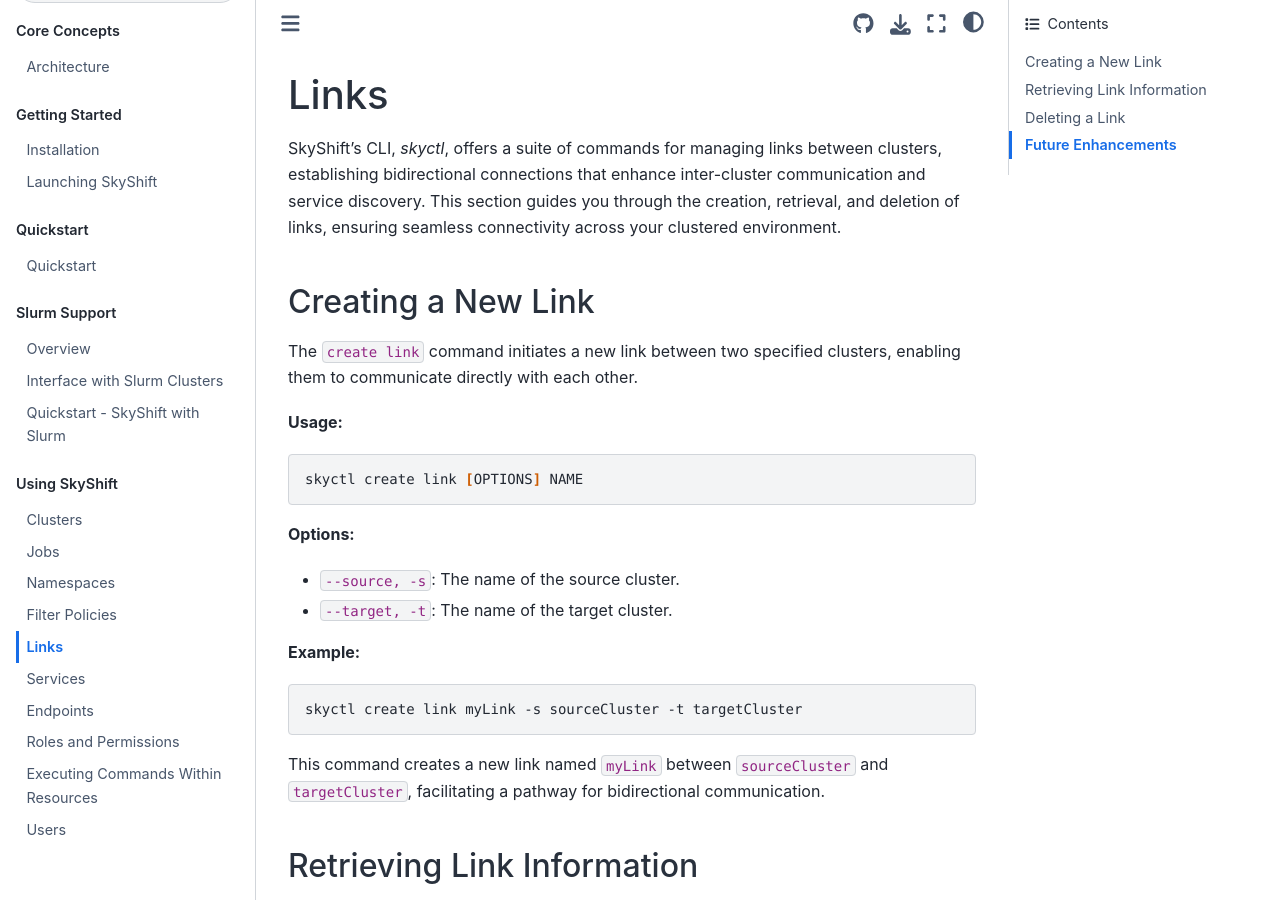
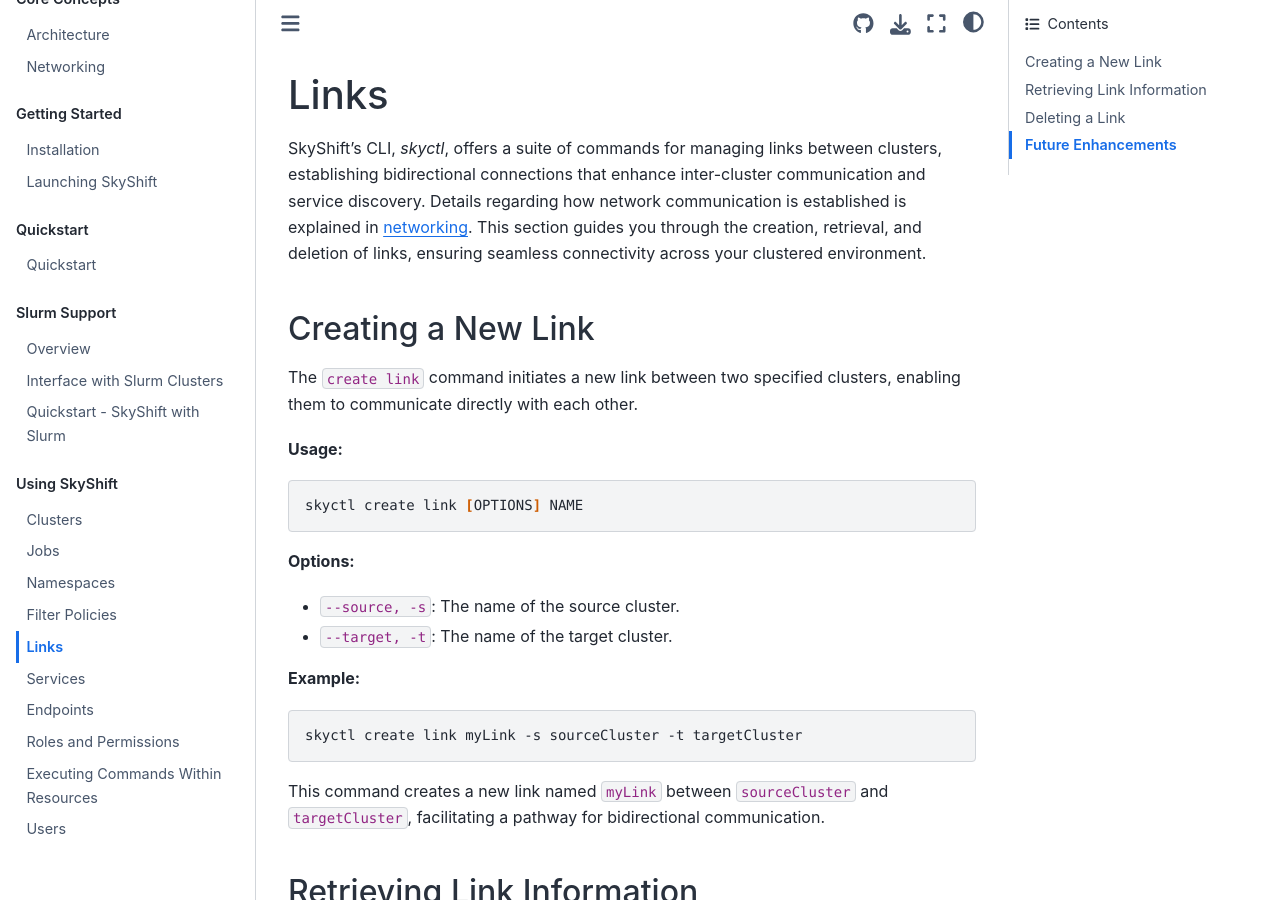
Before and after one commit to sky-shift/skyshift, a Sphinx documentation site: the page built from docs/source/cli/links.rst, in a window 1280 px wide and 900 px high. Built offline with Sphinx 7.4.7 and the Sphinx Book theme 1.1.4, drawn with Linux system fonts in a browser that asks for light colours.

Commit message:
Add clusterlink documentation and reference (#293)
* Add clusterlink documentation and reference

* Minor edit

```diff
--- a/docs/source/cli/links.rst
+++ b/docs/source/cli/links.rst
@@ -3,7 +3,8 @@
 
 SkyShift's CLI, `skyctl`, offers a suite of commands for managing links between
 clusters, establishing bidirectional connections that enhance inter-cluster
-communication and service discovery. This section guides you through the creation,
+communication and service discovery. Details regarding how network communication is established is explained in `networking <../architecture/networking.rst>`_.
+This section guides you through the creation,
 retrieval, and deletion of links, ensuring seamless connectivity across your clustered
 environment.
 
--- a/docs/source/cli/services.rst
+++ b/docs/source/cli/services.rst
@@ -38,6 +38,8 @@
 This command creates a new service named ``myService`` in the default namespace,
 targeting jobs labeled `app=myApp`, mapping external port 80 to container port 8080,
 and exposed on the `myCluster` cluster.
+SkyShift provides a unified service endpoint hosted at  `myCluster`, and manages the `inter-cluster networking <../architecture/networking.rst>`_.
+to load balance the requests to `myApp` regardless of the clusters where its replicas are running.
 
 Retrieving Service Information
 ------------------------------
@@ -94,7 +96,7 @@
 .. note:: Deleting a service is irreversible and impacts the network accessibility of the associated jobs. Ensure that the service is no longer required before proceeding with deletion.
 
 Understanding SkyShift Services
-------------------------------
+-------------------------------
 
 Services in SkyShift serve as the backbone for network communication within the
 platform, akin to Kubernetes services. They allow for:
--- a/docs/source/index.rst
+++ b/docs/source/index.rst
@@ -22,6 +22,7 @@
    :caption: Core Concepts
 
    Architecture <architecture/architecture.rst>
+   Networking <architecture/networking.rst>
 
 .. toctree::
    :maxdepth: 1
```
Also changed, not shown: docs/source/architecture/networking.rst (added, +38 -0 lines), docs/source/cli/clusters.rst (line endings or trailing spaces).
